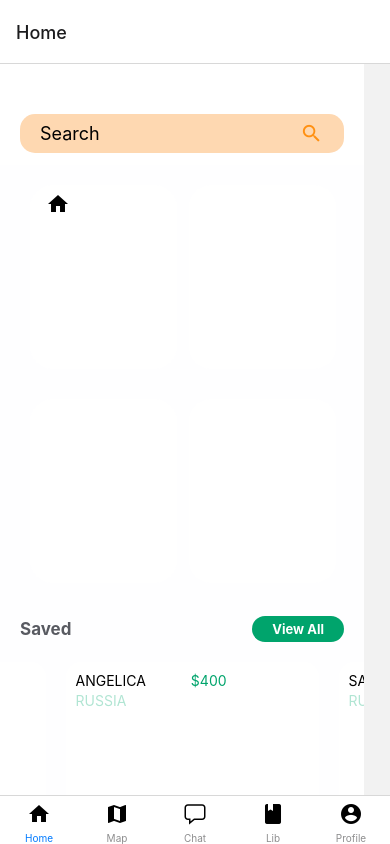
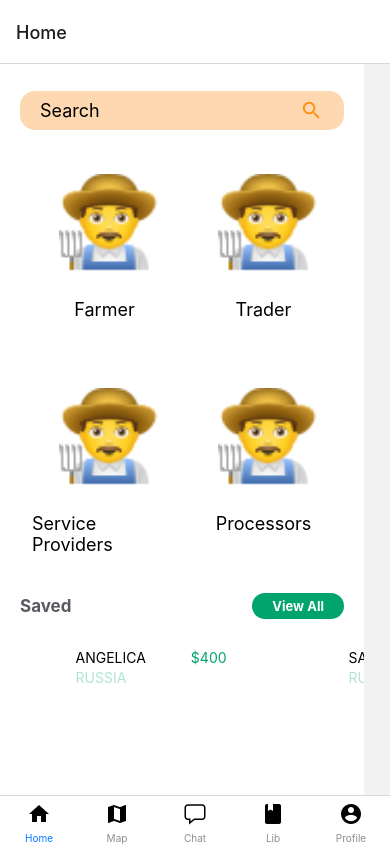
Before and after one commit to triscillanandy/AGRO-MAP, a React Native app: screen /Home in a window 390 px wide. Built offline with nearby package versions, Linux system fonts and the light colour scheme.

Commit message:
Update Home.js

```diff
--- a/src/screens/Home.js
+++ b/src/screens/Home.js
@@ -3,8 +3,9 @@ import {View, Text, Image, ImageBackground} from 'react-native';
 import {TextInput,ScrollView,TouchableOpacity} from 'react-native-gesture-handler';
 //import  Icon  from '@iconify/react';
 
+
 import MaterialIcons from 'react-native-vector-icons/MaterialIcons';
-import  MaterialCommunityIcons  from 'react-native-vector-icons/MaterialCommunityIcons';
+
 
 export default class Home extends Component {
   render() {
@@ -34,7 +35,7 @@ export default class Home extends Component {
                    paddingHorizontal:20,
                    marginHorizontal:20,
                    borderRadius:15,
-                   marginTop:25,
+                   marginTop:2,
                    flexDirection:"row",
                    alignItems:"center"
                }}>
@@ -93,10 +94,25 @@ export default class Home extends Component {
                         marginBottom:10,
                         width:147}}
                     >
+                        <View style={ {// Try setting `flexDirection` to `"row"`.
+                flexDirection: "column",
 
-                        <MaterialCommunityIcons name="home" color={"black"} size={24}
-                        style = {{ width: 30, height: 30 ,marginTop: 7,
-                            marginLeft: 16} } />
+
+               alignItems: 'center'
+
+                }}>
+                        <Image source = { require('../assets/images/farmer.png') } style = {{  width:100 ,height:100, marginLeft:10, marginTop:12 }}/>
+                        <Text style={{
+                          color: "#0000000",
+
+                          fontSize: 18,
+
+                          marginLeft: 2,
+                          marginTop: 25,
+
+
+                       }}>Farmer</Text>
+                       </View>
 
 
                     </View>
@@ -110,7 +126,30 @@ export default class Home extends Component {
                         marginBottom:10,
 
                         width:147  }}
-                    />
+                    >
+                         <View style={ {// Try setting `flexDirection` to `"row"`.
+                flexDirection: "column",
+
+
+               alignItems: 'center'
+
+                }}>
+                        <Image source = { require('../assets/images/farmer.png') } style = {{  width:100 ,height:100, marginLeft:10, marginTop:12 }}/>
+                        <Text style={{
+                          color: "#0000000",
+
+                          fontSize: 18,
+
+                          marginLeft: 2,
+                          marginTop: 25,
+
+
+                       }}>Trader</Text>
+                       </View>
+
+                        </View>
+
+
                     <View>
 
 
@@ -139,7 +178,29 @@ export default class Home extends Component {
                         marginBottom:10,
                         width:147  }}
 
-                    />
+                    >
+                         <View style={ {// Try setting `flexDirection` to `"row"`.
+                flexDirection: "column",
+
+
+               alignItems: 'center'
+
+                }}>
+                        <Image source = { require('../assets/images/farmer.png') } style = {{  width:100 ,height:100, marginLeft:10, marginTop:12 }}/>
+                        <Text style={{
+                          color: "#0000000",
+
+                          fontSize: 18,
+
+                          marginLeft: 2,
+                          marginTop: 25,
+
+
+                       }}>Service Providers</Text>
+                       </View>
+
+                        </View>
+
 
 
 
@@ -155,7 +216,28 @@ export default class Home extends Component {
                         marginBottom:10,
                         width:147  }}
 
-                    />
+                    >
+                         <View style={ {// Try setting `flexDirection` to `"row"`.
+                flexDirection: "column",
+
+
+               alignItems: 'center'
+
+                }}>
+                        <Image source = { require('../assets/images/farmer.png') } style = {{  width:100 ,height:100, marginLeft:10, marginTop:12 }}/>
+                        <Text style={{
+                          color: "#0000000",
+
+                          fontSize: 18,
+
+                          marginLeft: 2,
+                          marginTop: 25,
+
+
+                       }}>Processors</Text>
+                       </View>
+
+                        </View>
 
 
                     </View>
```
